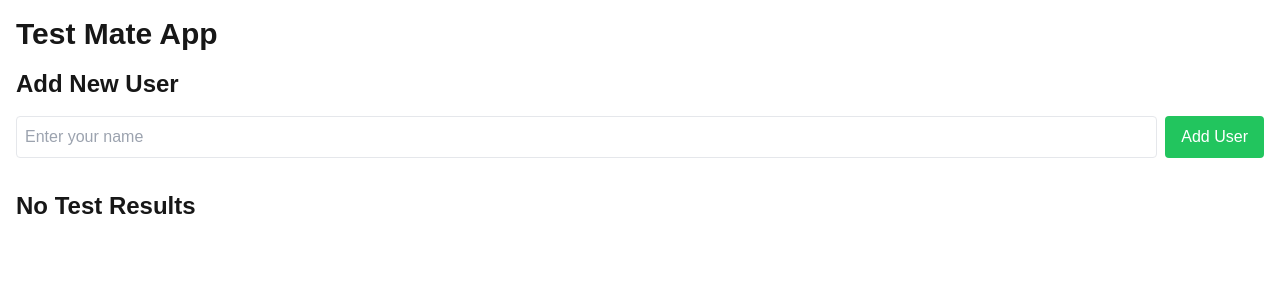
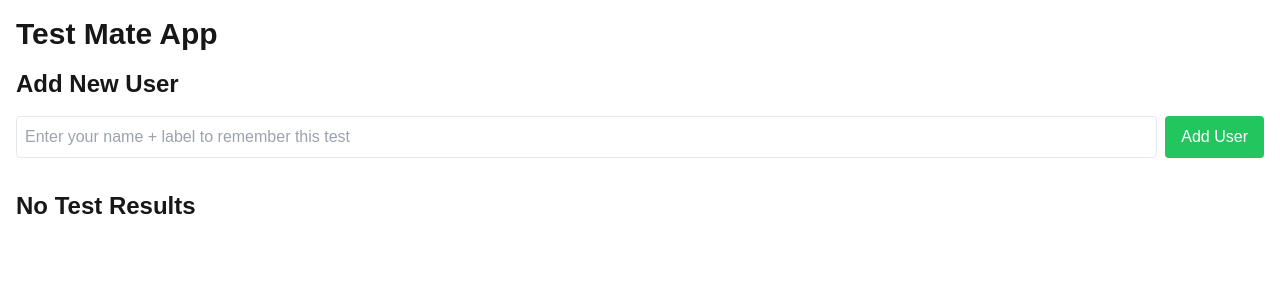
Before and after one commit to web-slate/test-mate, a Next.js app: page / in a window 1280 px wide. Shown: the top 300 px of the page. Built offline with nearby package versions, Linux system fonts and the light colour scheme.

Commit message:
fix: update text input placeholder

```diff
--- a/src/app/components/UserSelection.js
+++ b/src/app/components/UserSelection.js
@@ -91,7 +91,7 @@ export default function UserSelection({ selectUser }) {
           type="text"
           value={newUserName}
           onChange={(e) => setNewUserName(e.target.value)}
-          placeholder="Enter your name"
+          placeholder="Enter your name + label to remember this test"
           className="flex-1 border rounded p-2 focus:outline-none focus:ring-2 focus:ring-blue-500"
         />
         <button
```
